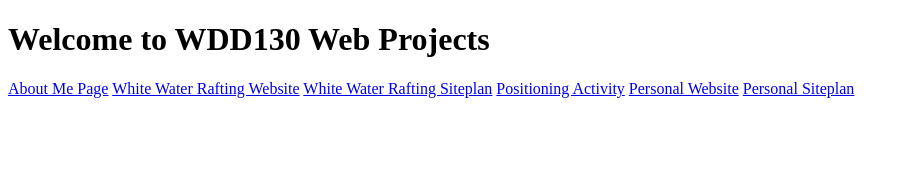
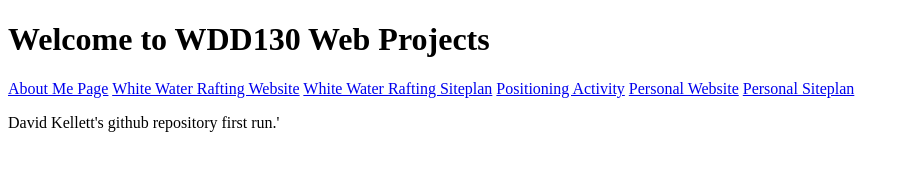
Before and after one commit to dave0305/wdd130, a plain HTML site: page index.html in a window 1280 px wide. Shown: the whole page, without its empty margins (0-909 px from the left). Drawn offline with Linux system fonts and the light colour scheme.

Commit message:
Test push to github

```diff
--- a/index.html
+++ b/index.html
@@ -17,5 +17,7 @@
         <a href="#">Personal Siteplan</a>
     </nav>
 
+    <p>David Kellett's github repository first run.'</p>
+
 </body>
 </html>
```
